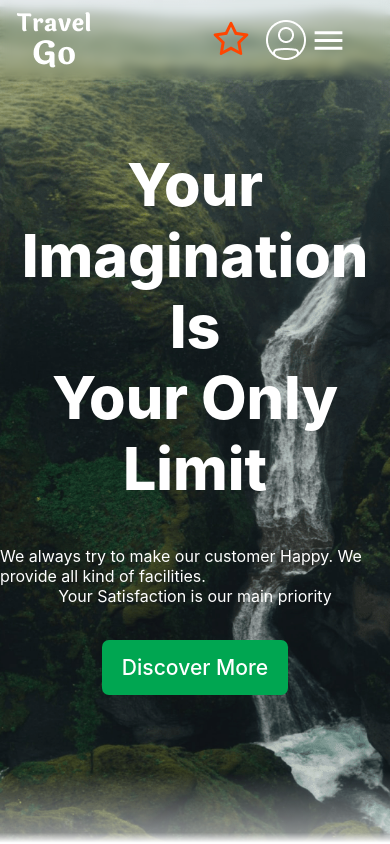
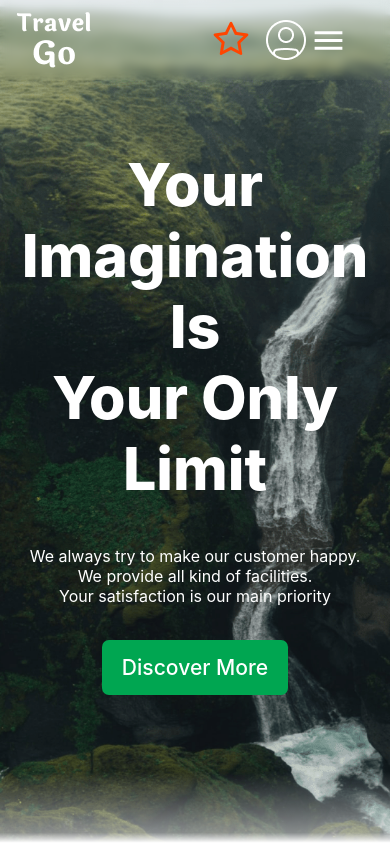
Before and after one commit to YooCoder17/travel_react, a React (Create React App) app: page / in a window 390 px wide. Shown: the top 844 px of the page. Built offline with nearby package versions, Linux system fonts and the light colour scheme.

Commit message:
add proper padding to cover section for good display on mobile

```diff
--- a/src/components/Cover.js
+++ b/src/components/Cover.js
@@ -7,8 +7,8 @@ function Cover() {
       <CoverBody>
         <CoverTitle>Your Imagination Is</CoverTitle>
         <CoverTitle>Your Only Limit</CoverTitle>
-        <CoverTextu>We always try to make our customer Happy. We provide all kind of facilities.</CoverTextu>
-        <CoverText>Your Satisfaction is our main priority</CoverText>
+        <CoverTextu>We always try to make our customer happy. We provide all kind of facilities.</CoverTextu>
+        <CoverText>Your satisfaction is our main priority</CoverText>
         <CoverButton href='/'>Discover More</CoverButton>
       </CoverBody>
       <BottomFade />
@@ -21,6 +21,7 @@ export default Cover
 const Container = styled.div`
   display: flex;
   flex-direction: column;
+
 `
 
 const CoverImg = styled.img`
@@ -47,6 +48,9 @@ const CoverBody = styled.div`
   flex-direction: column;
   justify-content: center;
   align-items: center;
+  text-align: center;
+  padding: 0 16px;
+
 
 `
 const CoverTitle = styled.div`
```
